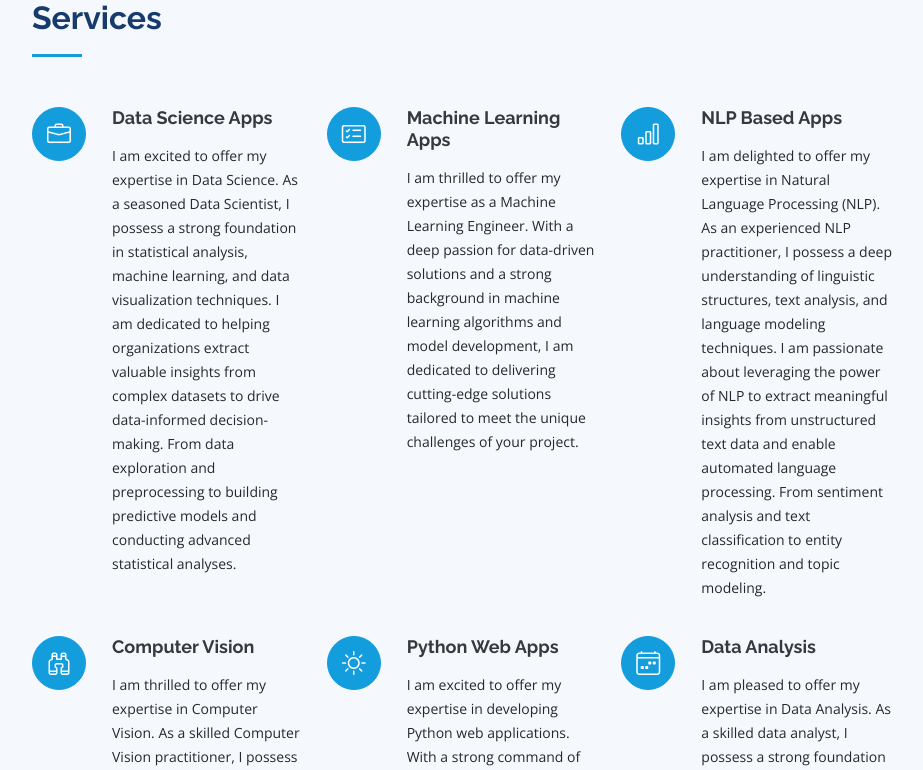
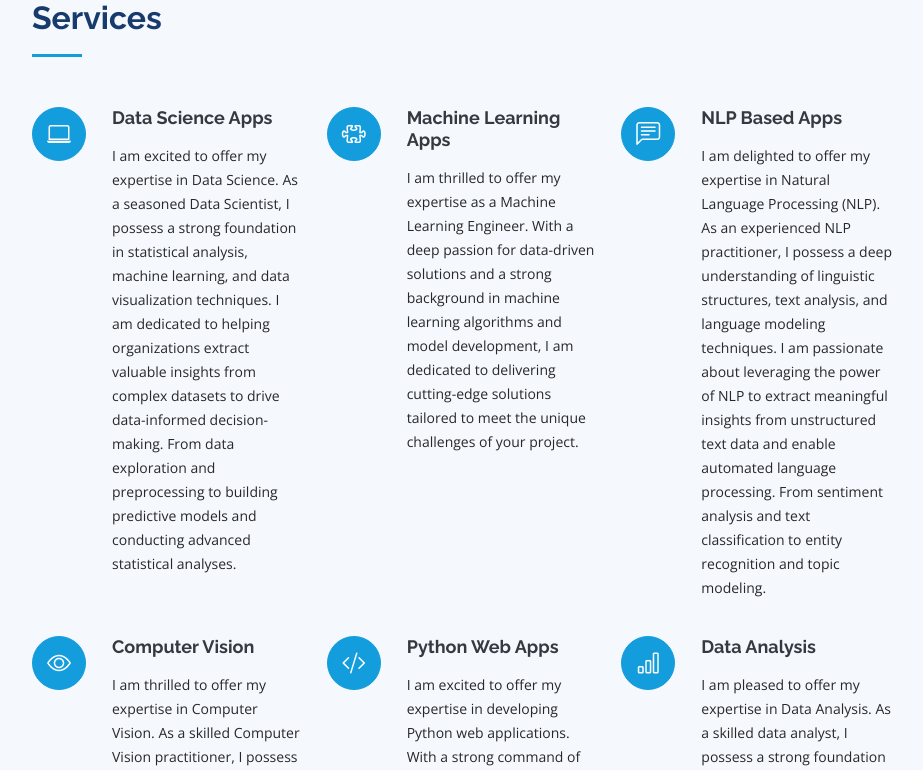
Before and after one commit to Ranjit-Singh-786/portfolio_website, a Flask app: page / in a window 1280 px wide. Shown: the part 5372-6142 px from the top of the page, without its empty margins (328-1251 px from the left). Run offline with Flask 2, Linux system fonts and the light colour scheme; some libraries are stand-ins or nearby versions.

```diff
--- a/templates/index.html
+++ b/templates/index.html
@@ -512,10 +512,13 @@
 
 
 
-<!-- <>>>>>>>>>>>>>>>>>>> service section <<<<<<<<<<<<<<<<<<<<<,, -->
+
+
+
+
+
 <section id="services" class="services">
   <div class="container">
-
     <div class="section-title">
       <h2>Services</h2>
       <p></p>
@@ -523,7 +526,7 @@
 
     <div class="row">
       <div class="col-lg-4 col-md-6 icon-box" data-aos="fade-up">
-            <div class="icon"><i class="bi bi-briefcase"></i></div>
+        <div class="icon"><i class="bi bi-laptop"></i></div> <!-- Replaced the briefcase icon with a laptop icon -->
         <h4 class="title"><a href="">Data Science Apps</a></h4>
         <p class="description">I am excited to offer my expertise in Data Science.
           As a seasoned Data Scientist, I possess a strong foundation in statistical analysis,
@@ -533,16 +536,16 @@
             advanced statistical analyses.</p>
       </div>
       <div class="col-lg-4 col-md-6 icon-box" data-aos="fade-up" data-aos-delay="100">
-            <div class="icon"><i class="bi bi-card-checklist"></i></div>
+        <div class="icon"><i class="bi bi-puzzle"></i></div> <!-- Replaced the checklist icon with a puzzle icon -->
         <h4 class="title"><a href="">Machine Learning Apps</a></h4>
         <p class="description">I am thrilled to offer my expertise as a Machine
           Learning Engineer. With a deep passion for data-driven solutions and a
            strong background in machine learning algorithms and model development,
             I am dedicated to delivering cutting-edge solutions tailored to meet the
-                unique challenges of your project. </p>
+            unique challenges of your project.</p>
       </div>
       <div class="col-lg-4 col-md-6 icon-box" data-aos="fade-up" data-aos-delay="200">
-            <div class="icon"><i class="bi bi-bar-chart"></i></div>
+        <div class="icon"><i class="bi bi-chat-left-text"></i></div> <!-- Replaced the bar-chart icon with a chat-left-text icon -->
         <h4 class="title"><a href="">NLP Based Apps</a></h4>
         <p class="description"> I am delighted to offer my expertise in Natural Language
           Processing (NLP). As an experienced NLP practitioner, I possess a deep understanding
@@ -551,8 +554,9 @@
            from unstructured text data and enable automated language processing. From sentiment
            analysis and text classification to entity recognition and topic modeling.</p>
       </div>
+
       <div class="col-lg-4 col-md-6 icon-box" data-aos="fade-up" data-aos-delay="300">
-            <div class="icon"><i class="bi bi-binoculars"></i></div>
+        <div class="icon"><i class="bi bi-eye"></i></div> <!-- Replaced the binoculars icon with an eye icon -->
         <h4 class="title"><a href="">Computer Vision</a></h4>
         <p class="description">I am thrilled to offer my expertise in Computer Vision.
           As a skilled Computer Vision practitioner, I possess a deep understanding
@@ -561,19 +565,21 @@
             of Computer Vision to extract valuable information from visual data and enable
              automated visual analysis.</p>
       </div>
+
       <div class="col-lg-4 col-md-6 icon-box" data-aos="fade-up" data-aos-delay="400">
-            <div class="icon"><i class="bi bi-brightness-high"></i></div>
+        <div class="icon"><i class="bi bi-code-slash"></i></div> <!-- Replaced the brightness-high icon with a code-slash icon -->
         <h4 class="title"><a href="">Python Web Apps</a></h4>
-            <p class="description"> I am excited to offer my expertise in developing Python web applications.
+        <p class="description">I am excited to offer my expertise in developing Python web applications.
           With a strong command of web frameworks such as fastApi and Flask, streamlit,HTML, css ,bootstrape ,  web scraping
           I specialize in building dynamic and responsive web applications that
           cater to your specific needs. From designing intuitive user interfaces
           to implementing secure authentication systems and managing databases</p>
       </div>
+
       <div class="col-lg-4 col-md-6 icon-box" data-aos="fade-up" data-aos-delay="500">
-            <div class="icon"><i class="bi bi-calendar4-week"></i></div>
+        <div class="icon"><i class="bi bi-bar-chart"></i></div> <!-- Replaced the calendar4-week icon with a bar-chart icon -->
         <h4 class="title"><a href="">Data Analysis</a></h4>
-            <p class="description"> I am pleased to offer my expertise in Data Analysis.
+        <p class="description">I am pleased to offer my expertise in Data Analysis.
           As a skilled data analyst, I possess a strong foundation in statistical analysis,
            data visualization, and exploratory data analysis techniques.
             I am passionate about uncovering insights and patterns
@@ -581,9 +587,15 @@
               With proficiency in data analysis tools such as Python, power Bi, and SQL.</p>
       </div>
     </div>
-
   </div>
 </section>
+
+
+
+
+
+
+<!-- <>>>>>>>>>>>>>>>>>>> service section <<<<<<<<<<<<<<<<<<<<<,, -->
 
     <!-- End Services Section -->
 
@@ -718,7 +730,7 @@
               <div class="row">
                 <div class="form-group col-md-6">
                   <label for="name">Your Name</label>
-                  <input type="text" name="name" class="form-control" id="name" required>
+                  <input type="text" name="name" class="form-control" id="name"  required>
                 </div>
                 <div class="form-group col-md-6">
                   <label for="name">Your Email</label>
@@ -733,7 +745,9 @@
                 <label for="name">Message</label>
                 <textarea class="form-control" name="message" rows="10" required></textarea>
               </div>
-              <div class="text-center"><button type="submit">Send Message</button></div>
+              <!-- <div class="text-center"><button type="submit">Send Message</button></div> -->
+              <div class="text-center"> <button class="btn btn-outline-primary btn-block">Send <i class="bi bi-envelope"></i> Message</button></div>
+
             </form>
           </div>
         </div>
```
Lines whose indentation alone changed are shown as unchanged.
